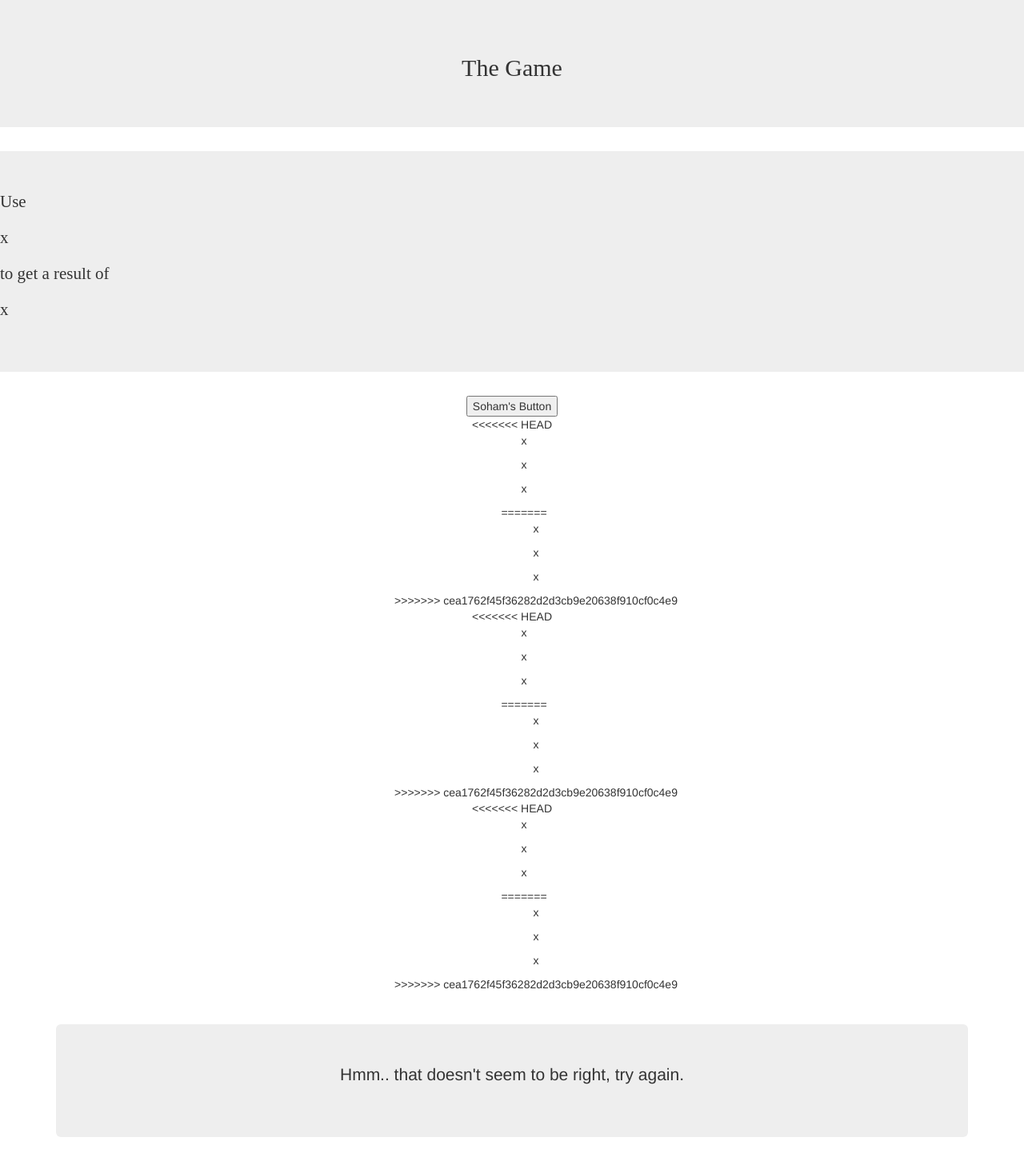
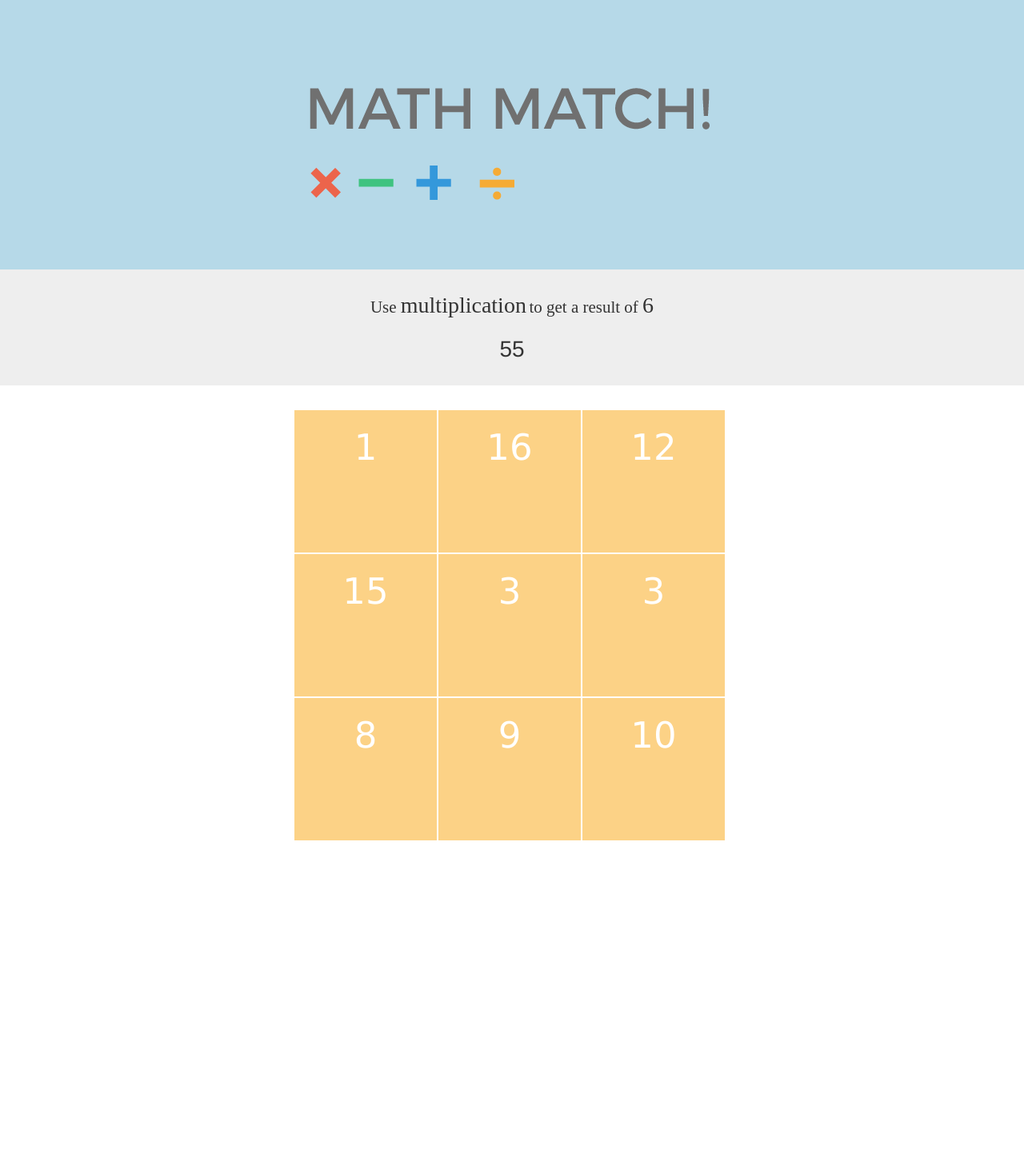
Before and after one commit to sopmaq/hack-davis-2016, a Django app: page /gamePage/ in a window 1280 px wide. Shown: the whole page at 80% size. After the commit the page ends 1051 px from the top, so only its background shows below. Run offline with Django 3.2, Linux system fonts and the light colour scheme; a user stored in the database is signed in; data comes from the database, SQL or seed files in the repository; both versions use the stored data as it was after the commit; some libraries are stand-ins or nearby versions.

Commit message:
What we have so far :)

```diff
--- a/HackDavis/HackDavis/urls.py
+++ b/HackDavis/HackDavis/urls.py
@@ -24,5 +24,6 @@
     url(r'^leaderboard/', views.leaderboardPage),
     url(r'^processSignIn/', views.processSignIn),
     url(r'^gamePage/', views.gamePage),
+    url(r'^processGameAnswers/', views.processGameAnswers),
     url(r'^logoutUser/', views.logoutUser),
 ]
--- a/HackDavis/MainTeachingApp/templates/MainTeachingApp/play.html
+++ b/HackDavis/MainTeachingApp/templates/MainTeachingApp/play.html
@@ -1,11 +1,11 @@
-
+{% load staticfiles %}
 <!DOCTYPE html>
 <html lang=en>
 	<head>
 		<meta charset=UTF-8>
 
 		<title>Play!</title>
-		<link rel=stylesheet href=play.css %}>
+		<link rel=stylesheet href={% static 'MainTeachingApp/play.css' %}>
 
 		<!-- Latest compiled and minified CSS -->
 		<link rel="stylesheet" href="http://maxcdn.bootstrapcdn.com/bootstrap/3.3.6/css/bootstrap.min.css">
@@ -17,23 +17,16 @@
 		<script src="http://maxcdn.bootstrapcdn.com/bootstrap/3.3.6/js/bootstrap.min.js"></script>
 
 		<style>
-<<<<<<< HEAD
-			section {
-				margin:0 auto;
-				padding-left:50px;
-			}
-=======
 		section
 		{
 			padding-left: 58px;
 		}
->>>>>>> cea1762f45f36282d2d3cb9e20638f910cf0c4e9
 		</style>
 	</head>
 	<body>
 
 		<div id="header" class="jumbotron" style="text-align:center;" >
-			<h2 id="textHeader"><font face="roboto-thin">The </font><font face="roboto-bold"> Game</font></h2>
+			<h2 id="textHeader"><img src="{% static 'MainTeachingApp/math_match.gif' %}" alt="math match header"</h2>
 		</div>
 
 		<div id="goalDisplay" class="jumbotron">
@@ -55,123 +48,80 @@
 		</div>
 		<div class="container">
 		<center>
-		<button type = "button" id = "SohamsButton" > Soham's Button </button>
+
 		<section id=matrix>
 			<section id=row1>
-<<<<<<< HEAD
 				<section id=0 class=container>
 						<p id=p0>x</p>
+
 				</section>
 
-				<section id=1 class=container>
+				<section id=1 class = container>
 						<p id=p1>x</p>
 				</section>
 
-				<section id=2 class=container>
+				<section id=2 class = container>
 						<p id=p2>x</p>
-=======
-				<section id=box0 class=container>
-						<p id=0>x</p>
-
-				</section>
-
-				<section id=box1 class = container>
-						<p id=1>x</p>
-				</section>
-
-				<section id=box2 class = container>
-						<p id=2>x</p>
->>>>>>> cea1762f45f36282d2d3cb9e20638f910cf0c4e9
 				</section>
 
 			</section>
 
 			<section id=row2>
-<<<<<<< HEAD
-				<section id=3 class=container>
+				<section id=3 class = container>
 						<p id=p3>x</p>
 				</section>
 
-				<section id=4 class="container">
+				<section id=4 class = container>
 						<p id=p4>x</p>
-				</section>
-
-				<section id=5 class=container>
-					<p id=p5>x</p>
-=======
-				<section id=box3 class = container>
-						<p id=3>x</p>
-				</section>
-
-				<section id=box4 class = container>
-						<p id=4>x</p>
 
 				</section>
 
-				<section id=box5 class = container>
-						<p id=5>x</p>
->>>>>>> cea1762f45f36282d2d3cb9e20638f910cf0c4e9
+				<section id=5 class = container>
+						<p id=p5>x</p>
 				</section>
 			</section>
 
 			<section id=row3>
-<<<<<<< HEAD
-				<section id=6 class=container>
+				<section id=6 class = container>
 						<p id=p6>x</p>
 				</section>
 
-				<section id=7 class=container>
+				<section id=7 class = container>
 						<p id=p7>x</p>
 				</section>
 
-				<section id=8 class=container>
+				<section id=8 class = container>
 						<p id=p8>x</p>
-=======
-				<section id=box6 class = container>
-						<p id=6>x</p>
-				</section>
-
-				<section id=box7 class = container>
-						<p id=7>x</p>
-				</section>
-
-				<section id=box8 class = container>
-						<p id=8>x</p>
->>>>>>> cea1762f45f36282d2d3cb9e20638f910cf0c4e9
 				</section>
 			</section>
-
+		</section>
 		<br><br>
-			<div id="warningMessage" class="jumbotron" style="text-align:center;">
-				<p>Hmm.. that doesn't seem to be right, try again.</p>
+		<div class="jumbotron" id="warningMessage">
+			<p>
+				Hmm that doesn't seem right... Try again!
+			</p>
 		</div>
-		</section>
+		<div class="jumbotron" id="successMessage">
+			<p>
+				That's right! :)
+			</p>
+		</div>
 		</center>
 
 		<script>
-<<<<<<< HEAD
-		var score;
-
-=======
-		$("#SohamsButton").hide();
->>>>>>> cea1762f45f36282d2d3cb9e20638f910cf0c4e9
 		var array;
 		var selected;
-		var selectedElems;
 		var goal;
+
+		var score = 0;
 
 		var MAX_NUM = 15;
 
 		var operations = ['addition', 'subtraction', 'multiplication', 'division'];
 		var operationSelect = 2;
 
-		var firstElem;
-		var secondElem;
-
 		var time = 61;
 		var timerRunning = false;
-
-		$("#warningMessage").hide();
 
 		function getRand(){
 			return Math.ceil((Math.random() * MAX_NUM) + 0.1);
@@ -181,14 +131,11 @@
 		{
 			time = time - 1;
 			$("#timeVal").text(String(time));
-			if (time == 55)
-			{
-				$("#SohamsButton").show();
-			}
+
 			if(time <= 0)
 			{
 				clearInterval(timer);
-				window.location.replace("/processGameAnswers");
+				window.location.replace("/processGameAnswers?score=" + score);
 			}
 		}
 
@@ -203,7 +150,7 @@
 
 		function fill(){
 			array = [0, 0, 0, 0, 0, 0, 0, 0, 0];
-			selectedElems = [false, false, false, false, false, false, false, false, false];
+			selectedElems = [false, false, false, false, false, false, false, false, false]
 			selected = 0;
 
 			var i;
@@ -213,16 +160,17 @@
 			var fact2 = getRand();
 			goal = fact1 * fact2;
 
-			$("#operationLbl").text(String(operations[operationSelect]));
-			$("#goalLbl").text(String(goal));
-
-			array[index1] = fact1;
-			array[index2] = fact2;
 
 			if (index2 == index1)
 			{
 				index2 = (index1 + 1) % 9;
 			}
+
+			array[index1] = fact1;
+			array[index2] = fact2;
+
+			$("#operationLbl").text(String(operations[operationSelect]));
+			$("#goalLbl").text(String(goal));
 
 			for (i = 0; i < 9; i++)
 			{
@@ -233,7 +181,6 @@
 				array[i] = getRand();
 			}
 
-<<<<<<< HEAD
 			document.getElementById("p0").innerHTML = array[0];
 			document.getElementById("p1").innerHTML = array[1];
 			document.getElementById("p2").innerHTML = array[2];
@@ -243,22 +190,10 @@
 			document.getElementById("p6").innerHTML = array[6];
 			document.getElementById("p7").innerHTML = array[7];
 			document.getElementById("p8").innerHTML = array[8];
-=======
-			document.getElementById("0").innerHTML = array[0];
-			document.getElementById("1").innerHTML = array[1];
-			document.getElementById("2").innerHTML = array[2];
-			document.getElementById("3").innerHTML = array[3];
-			document.getElementById("4").innerHTML = array[4];
-			document.getElementById("5").innerHTML = array[5];
-			document.getElementById("6").innerHTML = array[6];
-			document.getElementById("7").innerHTML = array[7];
-			document.getElementById("8").innerHTML = array[8];
->>>>>>> cea1762f45f36282d2d3cb9e20638f910cf0c4e9
 			return;
 			}
 
 		    function handleClick() {
-<<<<<<< HEAD
             var currIndex = parseInt(this.id);
 
             if (selectedElems[currIndex] == false) {
@@ -270,17 +205,15 @@
                 return;
             }
 
-=======
-			$("#textHeader").text(this.id);
             $(this).css("background-color", "rgb(244, 179, 80)");
->>>>>>> cea1762f45f36282d2d3cb9e20638f910cf0c4e9
+
             if (selected == 2) {
-				var firstElem;
-				var indexOfFirst;
-				var secondElem;
-				var indexOfSecond;
+                var firstElem = 0;
+                var indexOfFirst = 0;
+                var secondElem = 0;
+                var indexOfSecond = 0;
 
-				var computedResult;
+                var computedResult = 0;
 
                 // Get the first element
                 for (var i = 0; i < 9; i++) {
@@ -291,7 +224,7 @@
                     }
                 }
 
-				for (var j = indexOfFirst + 1; j < 9; i++) {
+                for (var j = indexOfFirst + 1; j < 9; j++) {
                     if (selectedElems[j] == true) {
                         secondElem = parseInt(array[j]);
                         indexOfSecond = j;
@@ -313,14 +246,20 @@
                     }, 3000); // <-- time in milliseconds
                 } else {
                     score += time;
-					$("#textHeader").text("That's right!");
+                    $("#successMessage").show();
+                    setTimeout(function() {
+                        $('#successMessage').fadeOut('fast');
+                    }, 3000); // <-- time in milliseconds
+
 
                 }
+
+                $("#" + indexOfFirst).css("background-color", "rgb(252, 210, 134)");
+                $("#" + indexOfSecond).css("background-color", "rgb(252, 210, 134)");
 
                 selected = 0;
                 fill();
             }
-
         }
 
         // Add an event listener to all of the divs
@@ -334,6 +273,9 @@
         document.getElementById("7").addEventListener("click", handleClick);
         document.getElementById("8").addEventListener("click", handleClick);
 
+		$("#warningMessage").hide();
+		$("#successMessage").hide();
+
 		startTimer()
 		fill();
 		</script>
--- a/HackDavis/MainTeachingApp/views.py
+++ b/HackDavis/MainTeachingApp/views.py
@@ -53,6 +53,37 @@
 
     return render(request, 'MainTeachingApp/play.html', context)
 
+def processGameAnswers(request):
+    context = {}
+    if not request.user.is_authenticated() or not request.method == 'GET':
+        return redirect('/')
+
+    score = request.GET.get('score', None)
+    if score == None:
+        return redirect('/')
+
+    score = int(score)
+    context['score'] = score
+
+    thisUserScore = Score.objects.all().filter(theUserWhoEarnedIt__username=request.user.username)
+    if not len(thisUserScore) == 0:
+        thisUserScore = thisUserScore[0]
+    else:
+        newScore = Score()
+        newScore.theUserWhoEarnedIt = request.user
+        newScore.theHighScore = score
+        newScore.theNumOfGamesPlayed = 1
+        newScore.save()
+
+    oldHighScore = int(thisUserScore.theHighScore)
+    if oldHighScore < score:
+        thisUserScore.theHighScore = score
+
+    thisUserScore.theNumOfGamesPlayed = thisUserScore.theNumOfGamesPlayed + 1
+    thisUserScore.save()
+
+    return redirect('/leaderboard')
+
 def logoutUser(request):
     logout(request)
     return redirect('/')
```
Also changed, not shown: HackDavis/MainTeachingApp/migrations/0001_initial.py (added), HackDavis/MainTeachingApp/static/MainTeachingApp/math_match.gif (added), HackDavis/db.sqlite3, 7 other files. Lines whose indentation alone changed are shown as unchanged.
